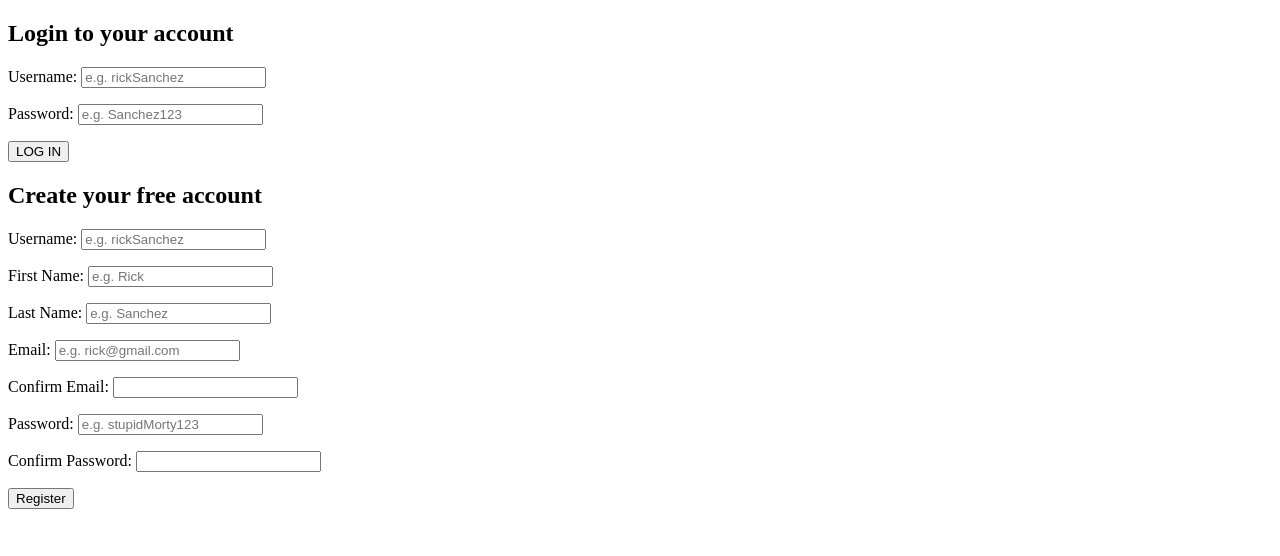
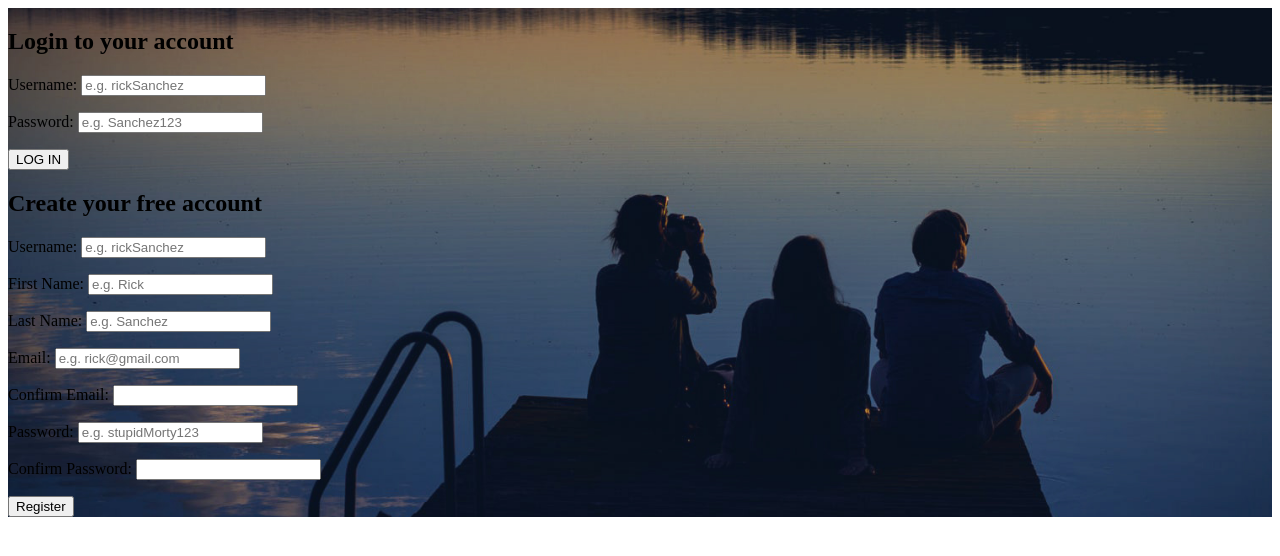
Before and after one commit to greg-grigorjevs/spotify-clone, a PHP site: page /register.php in a window 1280 px wide. Shown: the top 556 px of the page. Run offline with PHP 8.4, Linux system fonts and the light colour scheme.

Commit message:
complete video 24. add background image

```diff
--- /dev/null
+++ b/assets/css/register.css
@@ -0,0 +1,9 @@
+#background {
+  background-color: #000;
+  background-image: url(../images/bg.jpg);
+  background-position: center;
+  background-size: cover;
+  display: table;
+  height: 100%;
+  width: 100%;
+}
--- a/register.php
+++ b/register.php
@@ -20,10 +20,12 @@
 <html>
 
 <head>
+    <link rel="stylesheet" type="text/css" href="assets/css/register.css">
     <title>Welcome to Slotify</title>
 </head>
 
 <body>
+    <div id="background">
         <div id="inputContainer">
             <!-- Login form -->
             <form action="register.php" method="POST" id="loginForm">
@@ -35,7 +37,8 @@
                 </p>
                 <p>
                     <label for="loginPassword">Password:</label>
-        <input type="password" id="loginPassword" name="loginPassword" placeholder="e.g. Sanchez123" required>
+                    <input type="password" id="loginPassword" name="loginPassword" placeholder="e.g. Sanchez123"
+                        required>
                 </p>
 
                 <button type="submit" name="loginButton">LOG IN</button>
@@ -48,24 +51,28 @@
                     <?php echo $account->getError(Constants::$usernameCharacters); ?>
                     <?php echo $account->getError(Constants::$usernameTaken); ?>
                     <label for="registerUsername">Username: </label>
-        <input type="text" id="registerUsername" name="registerUsername" value="<?php getInputValue("registerUsername") ?>" placeholder="e.g. rickSanchez" required>
+                    <input type="text" id="registerUsername" name="registerUsername"
+                        value="<?php getInputValue("registerUsername") ?>" placeholder="e.g. rickSanchez" required>
                 </p>
                 <p>
                     <?php echo $account->getError(Constants::$firstNameCharacters); ?>
                     <label for="firstName">First Name: </label>
-        <input type="text" id="firstName" name="firstName" value="<?php getInputValue('firstName') ?>" placeholder="e.g. Rick" required>
+                    <input type="text" id="firstName" name="firstName" value="<?php getInputValue('firstName') ?>"
+                        placeholder="e.g. Rick" required>
                 </p>
                 <p>
                     <?php echo $account->getError(Constants::$lastNameCharacters); ?>
                     <label for="lastName">Last Name: </label>
-        <input type="text" id="lastName" name="lastName" value="<?php getInputValue('lastName') ?>" placeholder="e.g. Sanchez" required>
+                    <input type="text" id="lastName" name="lastName" value="<?php getInputValue('lastName') ?>"
+                        placeholder="e.g. Sanchez" required>
                 </p>
                 <p>
                     <?php echo $account->getError(Constants::$emailsDoNotMatch); ?>
                     <?php echo $account->getError(Constants::$emailInvalid); ?>
                     <?php echo $account->getError(Constants::$emailTaken); ?>
                     <label for="email">Email: </label>
-        <input type="email" id="email" name="email" value="<?php getInputValue('email') ?>" placeholder="e.g. rick@gmail.com" required>
+                    <input type="email" id="email" name="email" value="<?php getInputValue('email') ?>"
+                        placeholder="e.g. rick@gmail.com" required>
                 </p>
                 <p>
                     <label for="email2">Confirm Email: </label>
@@ -76,7 +83,8 @@
                     <?php echo $account->getError(Constants::$passwordNotAlphanumeric); ?>
                     <?php echo $account->getError(Constants::$passwordCharacters); ?>
                     <label for="registerPassword">Password:</label>
-        <input type="password" id="registerPassword" name="registerPassword" placeholder="e.g. stupidMorty123" required>
+                    <input type="password" id="registerPassword" name="registerPassword"
+                        placeholder="e.g. stupidMorty123" required>
                 </p>
                 <p>
                     <label for="registerPassword2">Confirm Password: </label>
@@ -86,6 +94,7 @@
                 <button type="submit" name="registerButton">Register</button>
             </form>
         </div>
+    </div>
 </body>
 
 </html>
```
Also changed, not shown: assets/images/bg.jpg (added). Lines whose indentation alone changed are shown as unchanged.
